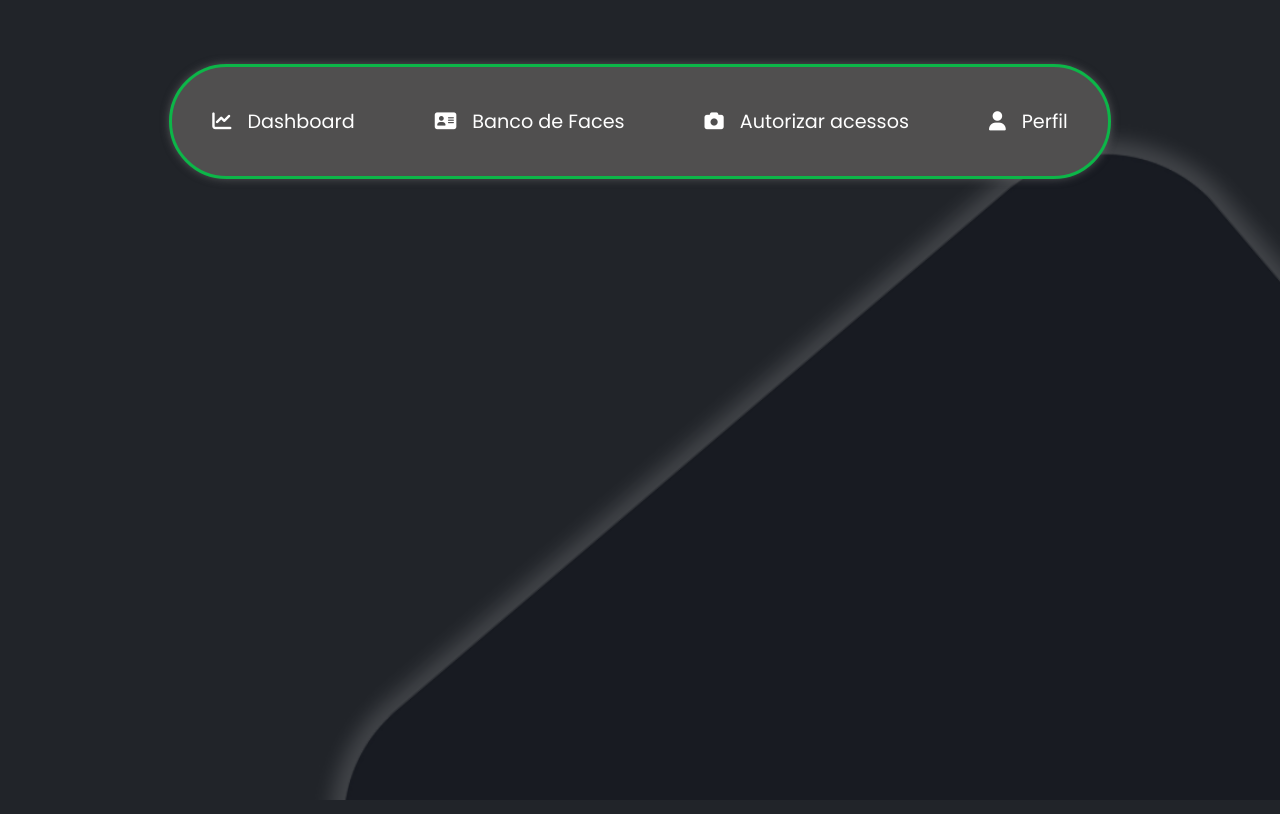
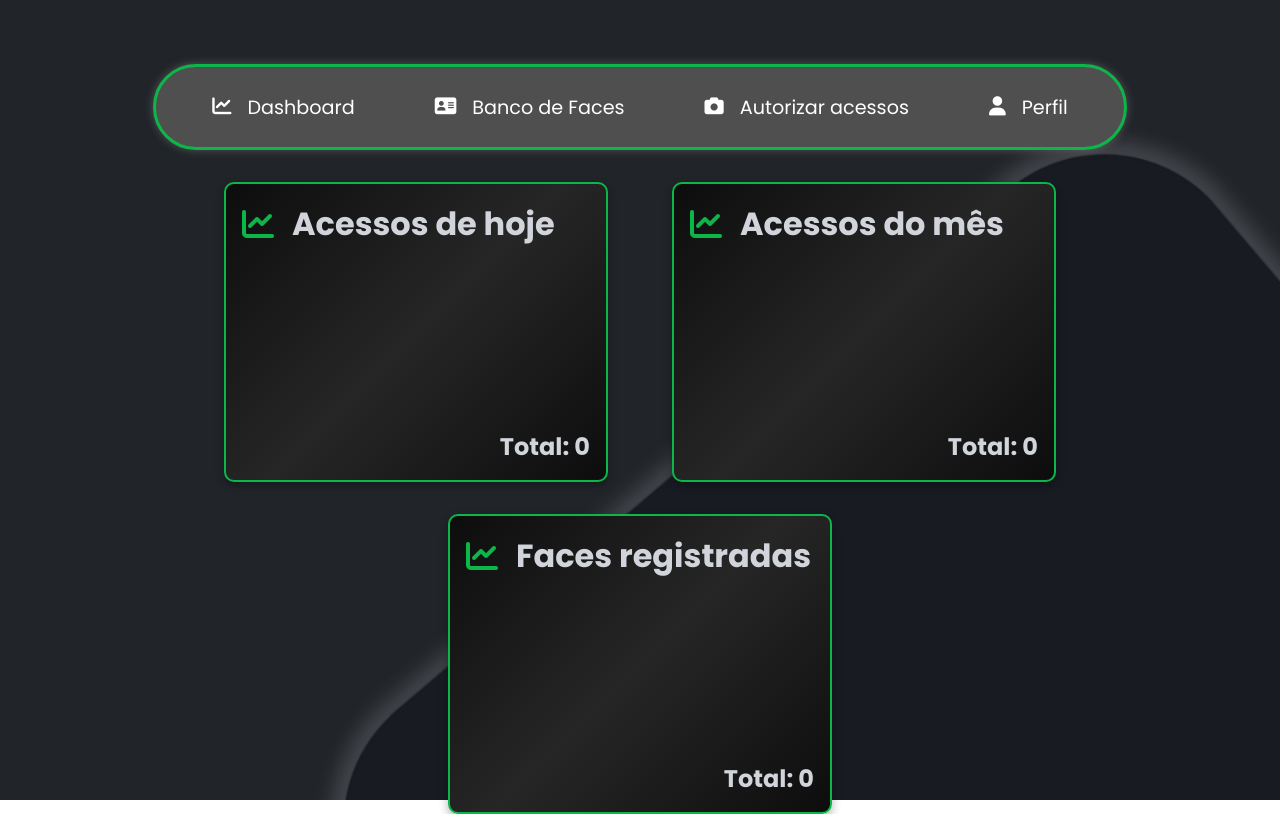
Before and after one commit to samuelamorimm/faceRecongnition-django, a Django app: page /dashboard/ in a window 1280 px wide. Run offline with Django 5.2, Linux system fonts and the light colour scheme.

Commit message:
estilizando dashboard e as paginas de reconhecimento facial

```diff
--- /dev/null
+++ b/static/css/dashboard/dash.css
@@ -0,0 +1,234 @@
+@import url("https://fonts.googleapis.com/css2?family=Poppins:ital,wght@0,100;0,200;0,300;0,400;0,500;0,600;0,700;0,800;0,900;1,100;1,200;1,300;1,400;1,500;1,600;1,700;1,800;1,900&display=swap");
+
+:root {
+  --primary-color: #0cb648;
+  --secondary-color: #0D0D0D;
+  --terciary-color: #504f4f;
+  --text-light: #d1d5db;
+  --white: #ffffff;
+  --max-width: 1200px;
+}
+
+* {
+  padding: 0;
+  margin: 0;
+  box-sizing: border-box;
+}
+
+body {
+  height: 100vh;
+  background-position: center;
+  background-size: cover;
+  background-repeat: no-repeat;
+  font-family: "Poppins", sans-serif;
+  display: flex;
+  align-items: center;
+  flex-direction: column;
+}
+
+nav {
+  border: 3px solid var(--primary-color);
+  padding: 1.6rem 3.5rem;
+  display: flex;
+  gap: 5rem;
+  background-color: var(--terciary-color);
+  margin-top: 4rem;
+  border-radius: 100px;
+  box-shadow: 0px 0px 8px rgba(128, 128, 128, 0.547);
+}
+
+nav a {
+  color: var(--white);
+  text-decoration: none;
+  font-size: 1.2rem;
+  display: flex;
+  align-items: center;
+  cursor: pointer;
+
+}
+
+nav a:hover {
+  color: #0cb648;
+  transition-duration: 0.3s;
+}
+
+i {
+  margin-right: 1rem;
+}
+
+
+
+.container {
+  margin-top: 2rem;
+  width: 100vw;
+  height: 100vh;
+}
+
+.container-dash {
+  width: 100%;
+  height: 100%;
+  display: flex;
+  flex-direction: column;
+  justify-content: center;
+  align-items: center;
+  gap: 2rem;
+}
+
+.box1 {
+  gap: 4rem;
+}
+
+.box {
+  display: flex;
+  justify-content: center;
+  align-items: center;
+  width: 100%;
+}
+
+
+
+
+.box-counts {
+  border: 2px solid var(--primary-color);
+  background-image: linear-gradient(135deg, var(--secondary-color), rgb(39, 38, 38), var(--secondary-color));
+  color: var(--text-light);
+  padding: 1rem;
+  width: 30%;
+  height: 300px;
+  border-radius: 10px;
+  display: flex;
+  flex-direction: column;
+  justify-content: space-between;
+  box-shadow: 0px 4px 10px rgba(0, 0, 0, 0.3);
+
+}
+
+.box-counts h1 {
+  display: flex;
+  align-items: center;
+  gap: 2px;
+}
+
+.box-counts h1 i{
+  color: var(--primary-color);
+}
+
+.box-counts h2 {
+  width: 100%;
+  text-align: right;
+}
+
+
+
+.login-container, .register-container {
+  position: relative;
+  height: 100%;
+  display: flex;
+  justify-content: center;
+  align-items: center;
+  flex-direction: column;
+  gap: 1rem;
+  color: var(--white);
+}
+
+.login-container h2, .register-container h2{
+  text-align: center;
+  width: 100%;
+}
+
+#login-form, #register-form {
+  display: flex;
+  flex-direction: column;
+  gap: 1rem;
+}
+
+video {
+  width: 600px;
+  border: 2px solid var(--primary-color);
+  border-radius: 10px;
+  box-shadow: 0px 4px 10px rgba(0, 0, 0, 0.3);
+}
+
+.camera-container {
+  display: flex;
+  gap: 1rem;
+  align-items: center;
+}
+
+#capture-button {
+  width: 60%;
+  padding: 1rem 1.5rem;
+  font-size: 1.2rem;
+  border: none;
+  background-color: var(--primary-color);
+  color: var(--white);
+  font-weight: bold;
+  border-radius: 100px;
+  box-shadow: 0px 4px 10px rgba(0, 0, 0, 0.3);
+}
+
+#capture-button:hover {
+  background-color: white;
+  color: var(--primary-color);
+  transition-duration: 0.3s;
+  cursor: pointer;
+}
+
+#username {
+  padding: 1rem;
+  background-color: var(--secondary-color);
+  color: var(--white);
+  border: 1px solid var(--primary-color);
+  border-radius: 4px;
+}
+
+#login-form button[type=submit], #register-form button[type=submit] {
+  background-color: var(--primary-color);
+  padding: 1rem 0;
+  font-size: 1.2rem;
+  border: none;
+  background-color: var(--primary-color);
+  font-weight: bold;
+  color: white;
+  border-radius: 8px;
+  cursor: pointer;
+}
+
+#login-form button[type=submit]:hover, #register-form button[type=submit]:hover{
+  background-color: white;
+  color: var(--primary-color);
+  transition-duration: 0.3s;
+}
+
+.tutorial-container {
+  position: absolute;
+  width: 400px;
+  left: 3rem;
+  display: flex;
+  justify-content: center;
+  flex-direction: column;
+  gap: 2rem;
+}
+
+.tutorial-container ul {
+  display: flex;
+  flex-direction: column;
+  gap: 1rem;
+
+}
+
+.tutorial-container ul li {
+  border-bottom: 1px solid var(--terciary-color);
+  padding-bottom: 5px;
+  padding-left: 5px;
+}
+
+.list-num {
+  list-style-type: decimal;
+}
+
+
+#message {
+  font-size: 1.1rem;
+  margin-top: 1rem;
+}
--- a/templates/base.html
+++ b/templates/base.html
@@ -6,68 +6,13 @@
     <meta charset="UTF-8">
     <meta name="viewport" content="width=device-width, initial-scale=1.0">
     <title>Dashboard</title>
-    <link rel="stylesheet" href="">
+    <link rel="stylesheet" href="{% static "css/dashboard/dash.css" %}">
     <link rel="stylesheet" href="https://cdnjs.cloudflare.com/ajax/libs/font-awesome/6.7.2/css/all.min.css" integrity="sha512-Evv84Mr4kqVGRNSgIGL/F/aIDqQb7xQ2vcrdIwxfjThSH8CSR7PBEakCr51Ck+w+/U6swU2Im1vVX0SVk9ABhg==" crossorigin="anonymous" referrerpolicy="no-referrer" />
     <style>
-        @import url("https://fonts.googleapis.com/css2?family=Poppins:ital,wght@0,100;0,200;0,300;0,400;0,500;0,600;0,700;0,800;0,900;1,100;1,200;1,300;1,400;1,500;1,600;1,700;1,800;1,900&display=swap");
+        body {
 
-        :root {
-        --primary-color: #0cb648;
-        --secondary-color: #0D0D0D;
-        --terciary-color: #504f4f;
-        --text-light: #d1d5db;
-        --white: #ffffff;
-        --max-width: 1200px;
+             background-image: url("{% static 'assets/bg.png' %}");
         }
-
-        * {
-        padding: 0;
-        margin: 0;
-        box-sizing: border-box;
-        }
-
-        body {
-            height: 100vh;
-            background-image: url("{% static 'assets/bg.png' %}");
-            background-position: center;
-            background-size: cover;
-            background-repeat: no-repeat;
-            font-family: "Poppins", sans-serif;
-            display: flex;
-            align-items: center;
-            flex-direction: column;
-        }
-
-        nav {
-            border: 3px solid var(--primary-color);
-            padding: 2.5rem;
-            display: flex;
-            gap: 5rem;
-            background-color: var(--terciary-color);
-            margin-top: 4rem;
-            border-radius: 100px;
-            box-shadow: 0px 0px 8px rgba(128, 128, 128, 0.547);
-        }
-
-        nav a {
-            color: var(--white);
-            text-decoration: none;
-            font-size: 1.2rem;
-            display: flex;
-            align-items: center;
-            cursor: pointer;
-
-        }
-
-        nav a:hover {
-            color: #0cb648;
-            transition-duration: 0.3s;
-        }
-
-        i {
-            margin-right: 1rem;
-        }
-
 
     </style>
 </head>
--- a/templates/dash.html
+++ b/templates/dash.html
@@ -1 +1,34 @@
 {% extends "base.html" %}
+
+{% block content %}
+  <div class="container">
+    <div class="container-dash">
+      <div class="box box1">
+        <div class="box-counts">
+          <h1>
+            <i class="fa-solid fa-chart-line"></i>
+            Acessos de hoje
+          </h1>
+          <h2>Total: 0</h2>
+        </div>
+        <div class="box-counts">
+          <h1>
+            <i class="fa-solid fa-chart-line"></i>
+            Acessos do mês
+          </h1>
+          <h2>Total: 0</h2>
+        </div>
+      </div>
+      <div class="box box2">
+        <div class="box-counts">
+          <h1>
+            <i class="fa-solid fa-chart-line"></i>
+            Faces registradas
+          </h1>
+          <h2>Total: 0</h2>
+        </div>
+      </div>
+    </div>
+  </div>
+
+{% endblock content %}
```
Also changed, not shown: templates/login_face.html (+22 -4 lines), templates/register_face.html (+24 -4 lines).
